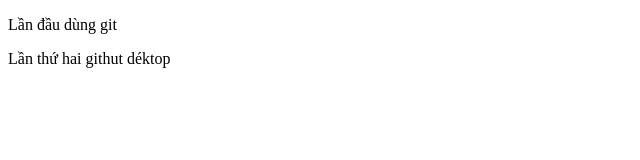
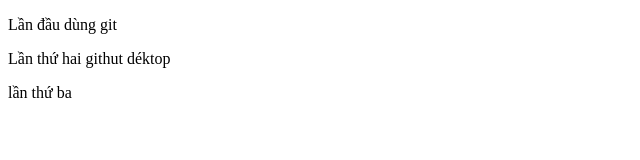
Before and after one commit to student1060632fpt/git_cybersoft, a plain HTML site: page index.html in a window 1280 px wide. Shown: the full height of the page, 0-640 px from the left. Drawn offline with Linux system fonts and the light colour scheme.

Commit message:
commit lần ba
thêm dòng lệnh

```diff
--- a/index.html
+++ b/index.html
@@ -7,5 +7,6 @@
 <body>
 	<p>Lần đầu dùng git</p>
 	<p>Lần thứ hai githut déktop</p>
+	<p>lần thứ ba</p>
 </body>
 </html>
```
